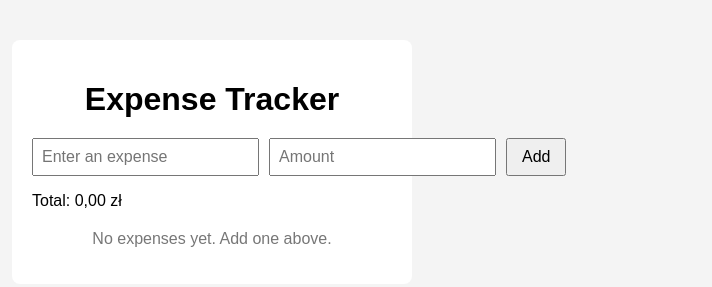
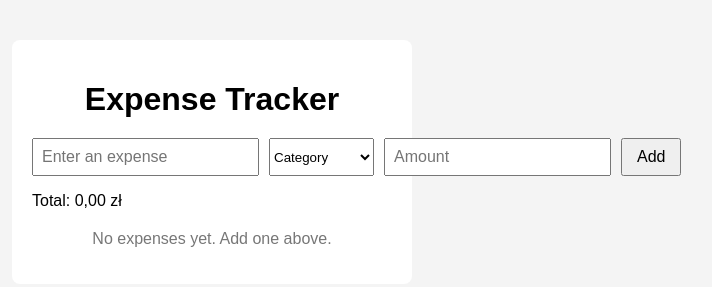
Before and after one commit to Shadabshaikh07/shadabshaikh07.github.io, a plain HTML site: page index.html in a window 1280 px wide. Shown: the whole page, without its empty margins (428-1140 px from the left). Drawn offline with Linux system fonts and the light colour scheme.

Commit message:
Update index.html

```diff
--- a/index.html
+++ b/index.html
@@ -17,6 +17,15 @@
     	placeholder="Enter an expense"
     	required
   	/>
+	<select id="category-input" required>
+	  <option value="">Category</option>
+	  <option value="Food">Food</option>
+	  <option value="Transport">Transport</option>
+	  <option value="Rent">Rent</option>
+	  <option value="Utilities">Utilities</option>
+	  <option value="Entertainment">Entertainment</option>
+	  <option value="Other">Other</option>
+	</select>
 
   	<input
     	type="number"
```
